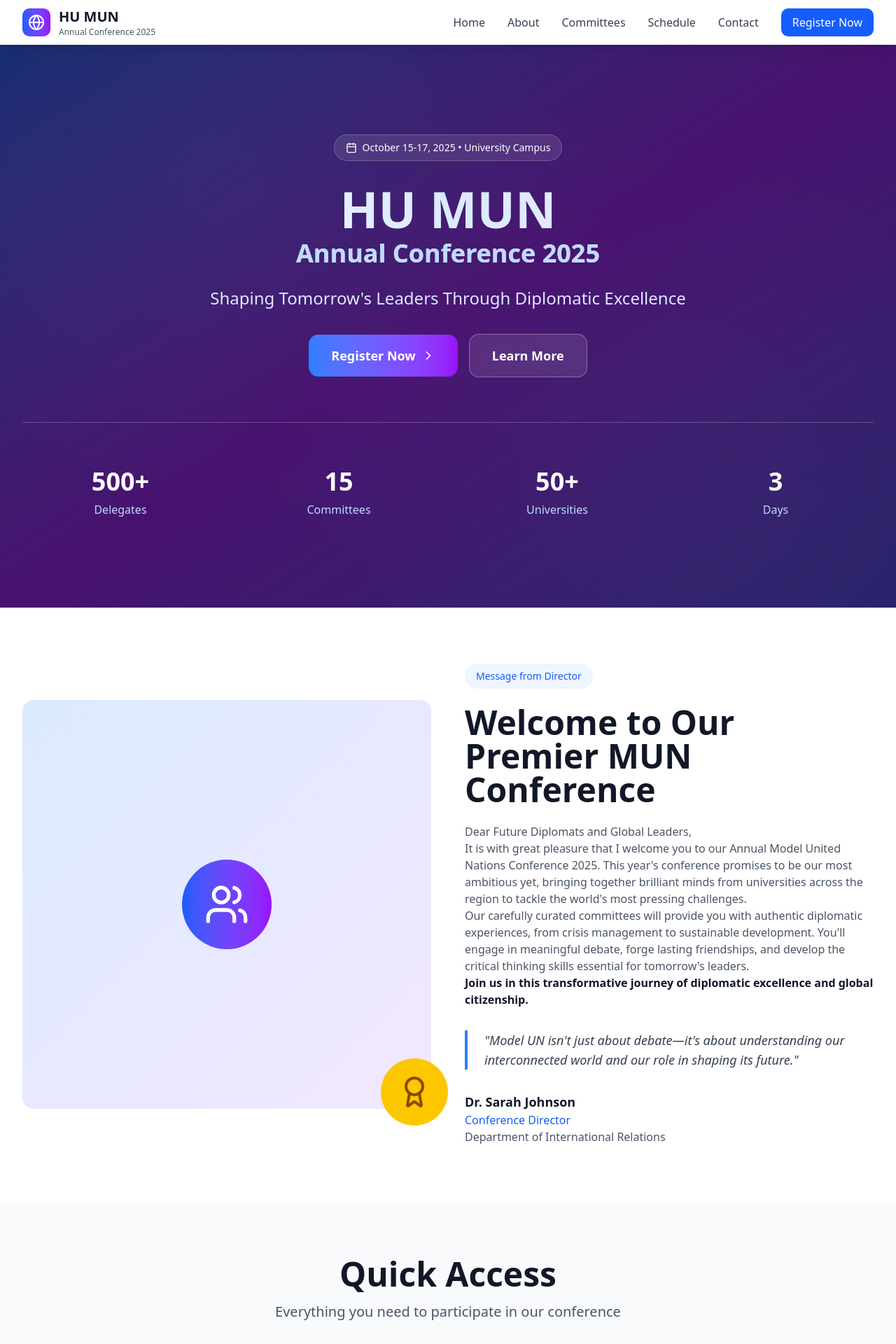
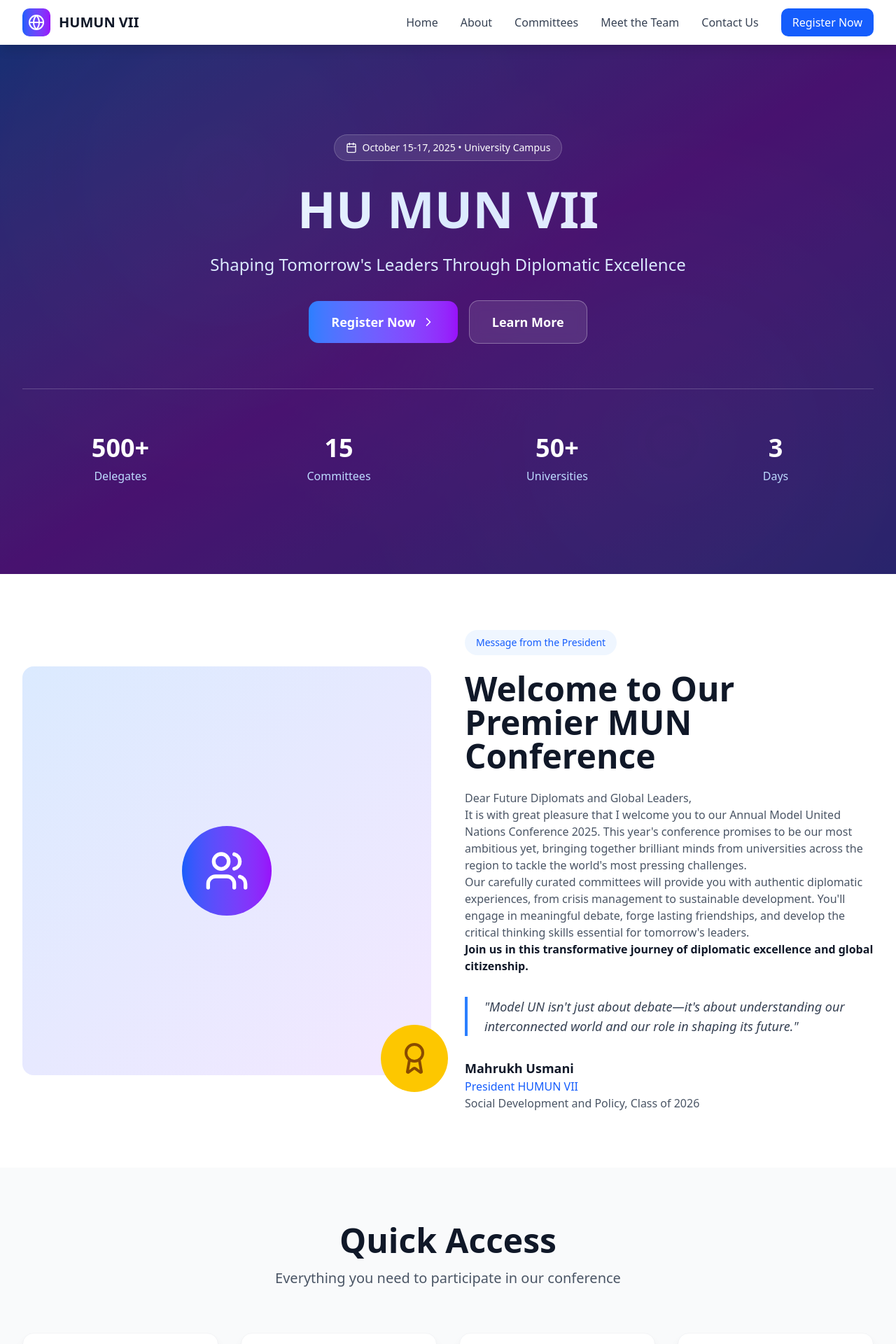
Before and after one commit to Lucario2319/humun, a Next.js app: page / in a window 1280 px wide. Shown: the top 1920 px of the page at 70% size. Built offline with nearby package versions, Linux system fonts and the light colour scheme.

Commit message:
Content changes made

```diff
--- a/components/DirectorMsg.tsx
+++ b/components/DirectorMsg.tsx
@@ -23,7 +23,7 @@ const DirectorMsg = () => {
           {/* Content */}
           <div>
             <div className="inline-flex items-center px-4 py-2 bg-blue-50 text-blue-600 rounded-full text-sm font-medium mb-6">
-              Message from Director
+              Message from the President
             </div>
 
             <h2 className="text-4xl md:text-5xl font-bold text-gray-900 mb-6">
@@ -52,9 +52,9 @@ const DirectorMsg = () => {
             </div>
 
             <div>
-              <p className="font-semibold text-gray-900 text-lg">Dr. Sarah Johnson</p>
-              <p className="text-blue-600 font-medium">Conference Director</p>
-              <p className="text-gray-600">Department of International Relations</p>
+              <p className="font-semibold text-gray-900 text-lg">Mahrukh Usmani</p>
+              <p className="text-blue-600 font-medium">President HUMUN VII</p>
+              <p className="text-gray-600">Social Development and Policy, Class of 2026</p>
             </div>
           </div>
         </div>
--- a/components/Hero.tsx
+++ b/components/Hero.tsx
@@ -23,8 +23,7 @@ const HeroSection = () => {
 
           {/* Main Heading */}
           <h1 className="text-5xl md:text-7xl font-bold mb-6 bg-gradient-to-r from-white via-blue-100 to-purple-100 bg-clip-text text-transparent">
-            HU MUN
-            <span className="block text-3xl md:text-4xl mt-2 text-blue-200">Annual Conference 2025</span>
+            HU MUN VII
           </h1>
 
           {/* Subtitle */}
--- a/components/Navbar.tsx
+++ b/components/Navbar.tsx
@@ -15,8 +15,7 @@ const Navbar = () => {
               <Globe className="w-6 h-6 text-white" />
             </div>
             <div>
-              <h1 className="text-xl font-bold text-gray-900">HU MUN</h1>
-              <p className="text-xs text-gray-600">Annual Conference 2025</p>
+              <h1 className="text-xl font-bold text-gray-900">HUMUN VII</h1>
             </div>
           </div>
 
@@ -25,8 +24,8 @@ const Navbar = () => {
             <a href="#home" className="text-gray-700 hover:text-blue-600 font-medium transition-colors">Home</a>
             <a href="#about" className="text-gray-700 hover:text-blue-600 font-medium transition-colors">About</a>
             <a href="#committees" className="text-gray-700 hover:text-blue-600 font-medium transition-colors">Committees</a>
-            <a href="#schedule" className="text-gray-700 hover:text-blue-600 font-medium transition-colors">Schedule</a>
-            <a href="#contact" className="text-gray-700 hover:text-blue-600 font-medium transition-colors">Contact</a>
+            <a href="#schedule" className="text-gray-700 hover:text-blue-600 font-medium transition-colors">Meet the Team</a>
+            <a href="#contact" className="text-gray-700 hover:text-blue-600 font-medium transition-colors">Contact Us</a>
             <button className="bg-blue-600 text-white px-4 py-2 rounded-lg font-medium hover:bg-blue-700 transition-colors transform hover:scale-105">
               Register Now
             </button>
@@ -50,8 +49,8 @@ const Navbar = () => {
               <a href="#home" className="block px-3 py-2 text-gray-700 hover:text-blue-600">Home</a>
               <a href="#about" className="block px-3 py-2 text-gray-700 hover:text-blue-600">About</a>
               <a href="#committees" className="block px-3 py-2 text-gray-700 hover:text-blue-600">Committees</a>
-              <a href="#schedule" className="block px-3 py-2 text-gray-700 hover:text-blue-600">Schedule</a>
-              <a href="#contact" className="block px-3 py-2 text-gray-700 hover:text-blue-600">Contact</a>
+              <a href="#schedule" className="block px-3 py-2 text-gray-700 hover:text-blue-600">Meet the Team</a>
+              <a href="#contact" className="block px-3 py-2 text-gray-700 hover:text-blue-600">Contact Us</a>
               <button className="w-full mt-2 bg-blue-600 text-white px-4 py-2 rounded-lg font-medium hover:bg-blue-700 transition-colors">
                 Register Now
               </button>
```
